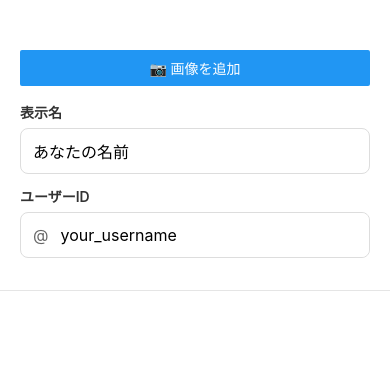
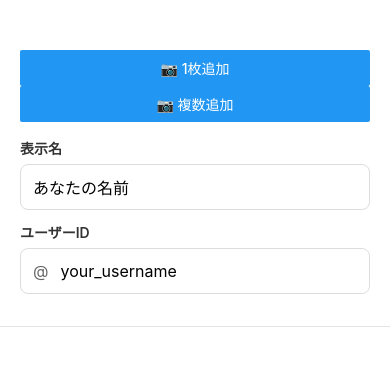
Before and after one commit to sion-neko/icon_checker, a React Native app: screen / in a window 390 px wide. Shown: the top 366 px of the page. Built offline with nearby package versions, Linux system fonts and the light colour scheme.

Commit message:
feat: まとめて画像選択できるっようにした

```diff
--- a/App.tsx
+++ b/App.tsx
@@ -20,8 +20,8 @@ export default function App() {
 
   // FlatListの参照を保持（プログラムからスクロール位置を制御するため）
   const flatListRef = useRef<FlatList>(null);
-
-  const addImage = async () => {
+  // 1枚選択（トリミングあり）
+  const addSingleImage = async () => {
     const result = await ImagePicker.launchImageLibraryAsync({
       mediaTypes: ImagePicker.MediaTypeOptions.Images,
       allowsEditing: true,
@@ -34,6 +34,24 @@ export default function App() {
       setSelectedImageIndex(images.length);
     }
   };
+
+  // 複数枚選択（トリミングなし）
+  const addMultipleImages = async () => {
+    const result = await ImagePicker.launchImageLibraryAsync({
+      mediaTypes: ImagePicker.MediaTypeOptions.Images,
+      allowsEditing: false,
+      allowsMultipleSelection: true,
+      quality: 1,
+    });
+
+    if (!result.canceled) {
+      const newImageUris = result.assets.map(asset => asset.uri);
+      setImages([...images, ...newImageUris]);
+      setSelectedImageIndex(images.length);
+    }
+  };
+
+
 
   const removeImage = (index: number) => {
     const newImages = images.filter((_, i) => i !== index);
@@ -73,7 +91,9 @@ export default function App() {
   return (
     <View style={styles.container}>
       <View style={styles.headerContainer}>
-        <Button title="📷 画像を追加" onPress={addImage} />
+        <Button title="📷 1枚追加" onPress={addSingleImage} />
+        <Button title="📷 複数追加" onPress={addMultipleImages} />
+
 
         {images.length > 0 && (
           <View style={styles.imageListContainer}>
```
